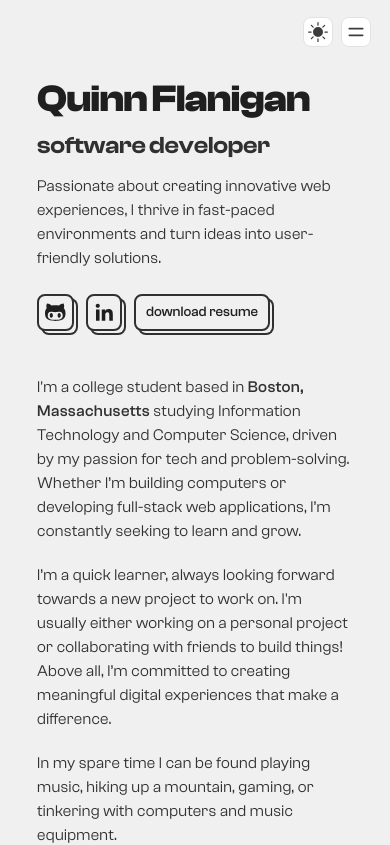
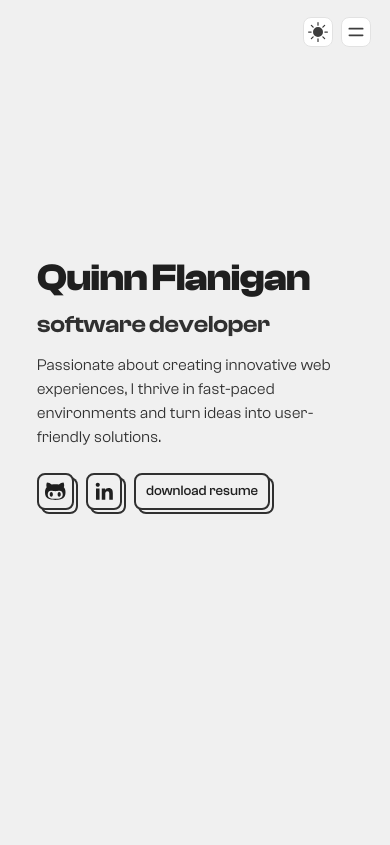
Before and after one commit to qinflan/portfolio, a React (Vite) app in the folder portfolio/client/: page / in a window 390 px wide. Shown: the top 845 px of the page. Built offline with nearby package versions, Linux system fonts and the light colour scheme; a web font is replaced by a local one.

Commit message:
update mobile spacing

```diff
--- a/portfolio/client/src/components/pages/home/Home.css
+++ b/portfolio/client/src/components/pages/home/Home.css
@@ -24,3 +24,9 @@
         justify-content: flex-start;
     }
 }
+
+@media (max-width: 600px) {
+    .format-display {
+        gap: 15vh;
+    }
+}
--- a/portfolio/client/src/components/ui/LeftPanel.css
+++ b/portfolio/client/src/components/ui/LeftPanel.css
@@ -146,6 +146,11 @@
 
 @media (max-width: 600px) {
 
+    .hero-container {
+        height: 75vh;
+        justify-content: center;
+    }
+
     .hero-name {
         font-size: 38px;
         position: relative;
--- a/portfolio/client/src/components/ui/Navbar.css
+++ b/portfolio/client/src/components/ui/Navbar.css
@@ -77,8 +77,8 @@
     box-shadow: 0px 0px 5px 0px rgba(0, 0, 0, 0.1);
     border-radius: 6px;
     display: flex;
-    gap: 8px;
-    width: 120px;
+    gap: 14px;
+    width: 150px;
     padding: 16px 14px;
     flex-direction: column;
     align-items: center;
```
